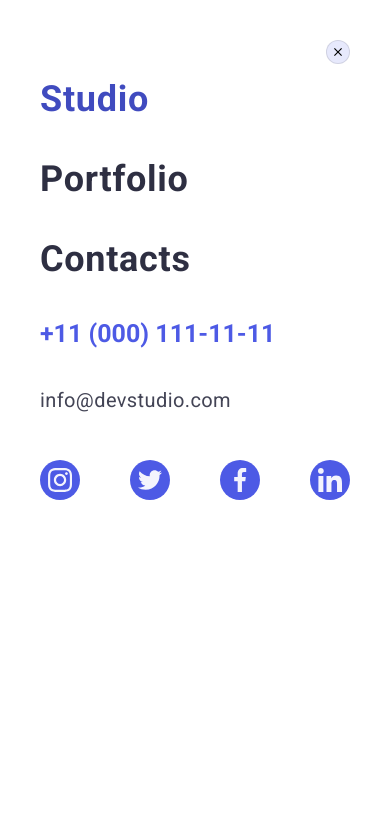
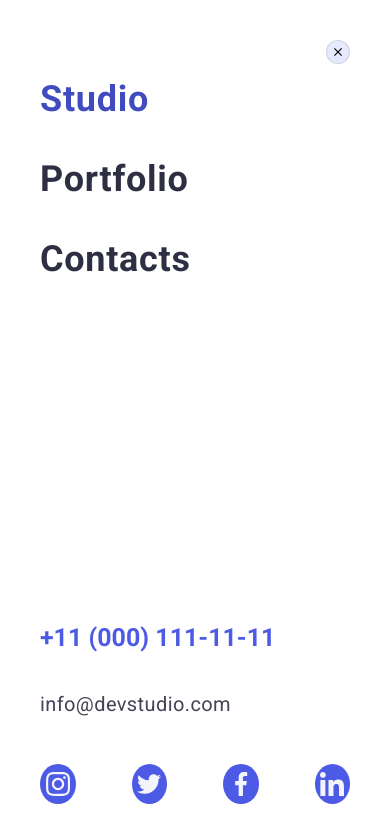
Before and after one commit to YuriiRodenko/goit-markup-hw-07, a plain HTML site: page index.html in a window 390 px wide. Both pictures are taken after a click on the button 358 px from the left and 34 px from the top of the page. Shown: the top 834 px of the page. Drawn offline with nearby package versions, Linux system fonts and the light colour scheme.

Commit message:
update mobile menu

```diff
--- a/index.html
+++ b/index.html
@@ -68,12 +68,12 @@
       </div>
 
       <div class="mobile-menu-container js-menu-container" id="mobile-menu">
-        <div>
-          <button class="mobile-menu-close-button js-close-menu">
-            <svg class="mobile-menu_close-icon" width="8" height="8">
-              <use href="./images/icons.svg#close-button"></use>
-            </svg>
-          </button>
+        <button class="mobile-menu-close-button js-close-menu">
+          <svg class="mobile-menu_close-icon" width="8" height="8">
+            <use href="./images/icons.svg#close-button"></use>
+          </svg>
+        </button>
+        <div class="mobile-menu-content">
           <ul class="mobile-menu list">
             <li class="mobile-menu-item">
               <a class="mobile-menu-link current link" href="./index.html">Studio</a>
@@ -86,10 +86,10 @@
             </li>
           </ul>
           <ul class="mobile-menu-contacts list">
-            <li class="mobile-menu-contacts-item"><a class="mobile-menu-contacts-link link" href="tel:+11(000)1111111">+11 (000)
-                111-11-11</a></li>
-            <li class="mobile-menu-contacts-item"><a class="mobile-menu-contacts-link link"
-                href="mailto:info@devstudio.com">info@devstudio.com</a></li>
+            <li class="mobile-menu-contacts-item">
+              <a class="mobile-menu-contacts-link link" href="tel:+11(000)1111111">+11 (000) 111-11-11</a></li>
+            <li class="mobile-menu-contacts-item">
+              <a class="mobile-menu-contacts-link link" href="mailto:info@devstudio.com">info@devstudio.com</a></li>
           </ul>
           <ul class="mobile-menu-icons list">
             <li class="mobile-menu-icons-item">
--- a/styles/styles.css
+++ b/styles/styles.css
@@ -142,7 +142,7 @@ screen and (min-resolution : 3dppx) and (max-width: 767.5px){
     width: 767px;
     width: 100vw;
     height: 100vh;
-    padding: 80px 40px 80px 40px;
+    padding: 80px 40px 40px 40px;
 
     background-color: var(--herotext-color);
     opacity: 0;
@@ -160,6 +160,7 @@ screen and (min-resolution : 3dppx) and (max-width: 767.5px){
   }
 
 
+
   .mobile-menu-close-button{
     position: absolute;
     top: 40px;
@@ -189,6 +190,12 @@ screen and (min-resolution : 3dppx) and (max-width: 767.5px){
   }
   .mobile-menu-close-button:hover .mobile-menu_close-icon{
     fill: var(--herotext-color);
+  }
+
+  .mobile-menu-content {
+    display: flex;
+    flex-direction: column;
+    height: 100vh;
   }
 
   .mobile-menu{
@@ -228,9 +235,9 @@ screen and (min-resolution : 3dppx) and (max-width: 767.5px){
   }
 
   .mobile-menu-contacts-item:first-child .link{
-    font-weight: 700;
-    font-size: 33px;
-    line-height: 1.11;
+    font-weight: 600;
+    font-size: 36px;
+    line-height: calc(40/36);
     text-transform: capitalize;
     color: var(--iris);
   }
@@ -249,7 +256,10 @@ screen and (min-resolution : 3dppx) and (max-width: 767.5px){
 
   .mobile-menu-icons{
     display: flex;
-    justify-content: space-between;
+    flex-direction: row;
+    align-items: flex-start;
+    gap: 56px;
+    /* justify-content: space-between; */
   }
   .mobile-menu-icons-item{
     width: 40px;
@@ -878,7 +888,7 @@ screen and (min-resolution : 3dppx) and (max-width: 767.5px){
       overflow: auto;
     }
     .mobile-menu-container{
-      top: 2%;
+      top: 0;
       transform: translateX(-50%);
     }
   }
```
